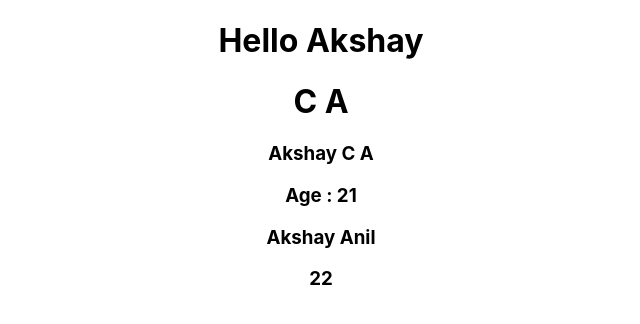
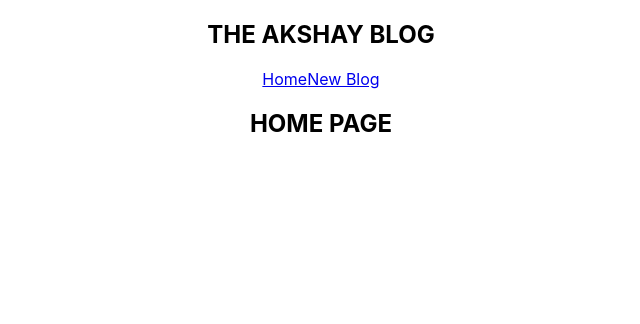
Before and after one commit to Akshay-C-A/newapp, a React (Create React App) app: page / in a window 1280 px wide. Shown: the top 324 px of the page, without its empty margins (319-959 px from the left). Built offline with nearby package versions, Linux system fonts and the light colour scheme.

Commit message:
dynamic values and multiple components

```diff
--- a/src/App.js
+++ b/src/App.js
@@ -1,36 +1,70 @@
-import logo from './logo.svg';
+import Navbar from './Navbar';
+import Home from './Home';
 import './App.css';
 
+// function App() {
+//   const name = "Akshay";
+//   const name2 = <h1>C A</h1>;
+//   return (
+//     <div className="App">
+//       <h1>Hello {name}</h1>
+//       {name2}
+
+//     < User />
+//     < User2 name="Akshay Anil" age={22} />
+//     </div>
+//   );
+// }
+
+// const User = () => {
+//   return(
+//     <div>
+//       <h3>Akshay C A</h3>
+//       <h3>Age : 21</h3>
+//     </div>
+//   );
+// }
+
+// const User2 = (props) => {
+//   return(
+//     <div>
+//       <h3>{props.name}</h3>
+//       <h3>{props.age}</h3>
+//     </div>
+//   );
+// }
+
+// function App() {
+//   const title = "WELCOME TO MY NEW REACT APP";
+//   const link = "https://www.google.com";
+//   return (
+//     <div className="App">
+
+//       <Navbar></Navbar>
+
+//       <div className="content">
+//         <p>HAI MY NAME IS AKSHAY</p>
+//         <p>Random number : {Math.random(10)}</p>
+//         <h3>
+//           <a href={link}>Google Link</a>
+//         </h3>
+//       </div>
+
+//     </div>
+//   );
+// }
+
 function App() {
-  const name = "Akshay";
-  const name2 = <h1>C A</h1>;
   return (
     <div className="App">
-      <h1>Hello {name}</h1>
-      {name2}
 
-    < User />
-    < User2 name="Akshay Anil" age={22} />
+      <Navbar></Navbar>
+
+      <div className="content">
+        <Home></Home>
+      </div>
+
     </div>
   );
 }
-
-const User = () => {
-  return(
-    <div>
-      <h3>Akshay C A</h3>
-      <h3>Age : 21</h3>
-    </div>
-  );
-}
-
-const User2 = (props) => {
-  return(
-    <div>
-      <h3>{props.name}</h3>
-      <h3>{props.age}</h3>
-    </div>
-  );
-}
-
 export default App;
--- /dev/null
+++ b/src/Home.js
@@ -0,0 +1,7 @@
+const Home = () => {
+    return (
+        <h2>HOME PAGE</h2>
+     );
+}
+
+export default Home;
--- /dev/null
+++ b/src/Navbar.js
@@ -0,0 +1,13 @@
+const Navbar = () => {
+    return (
+        <nav className="navbar">
+            <h1>THE AKSHAY BLOG</h1>
+            <div className="links">
+                <a href="/">Home</a>
+                <a href="/create">New Blog</a>
+            </div>
+        </nav>
+     );
+}
+
+export default Navbar;
```
Also changed, not shown: src/logo.svg (deleted).
